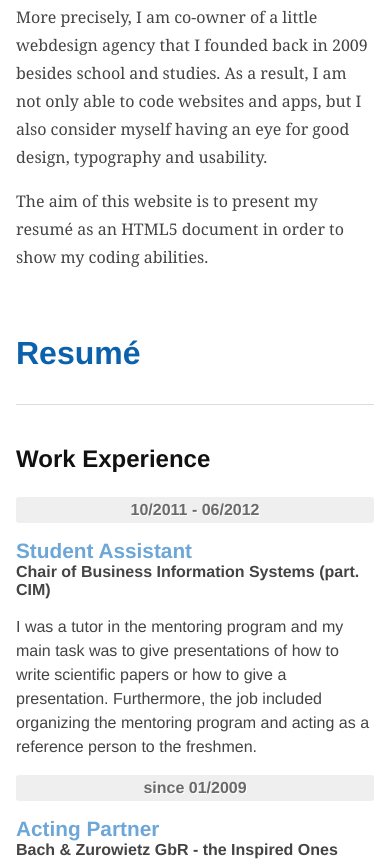
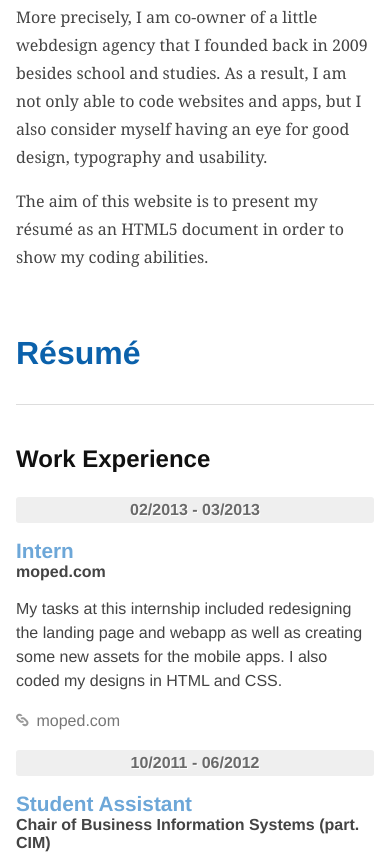
Before and after one commit to chbach/html5-cv, a plain HTML site: page index.html in a window 390 px wide. Shown: the part 951-1816 px from the top of the page. Drawn offline with Linux system fonts and the light colour scheme; a web font is replaced by a local one.

Commit message:
phone number added
Signed-off-by: Christoph Bach <christoph-bach@gmx.de>

```diff
--- a/index.html
+++ b/index.html
@@ -33,7 +33,7 @@
 			<li><a href="http://dribbble.com/chrisb"><i class="icon-link"></i> <span>Dribbble</span></a></li>
 		</ul>
 		<ul class="profiles">
-			<li><i class="icon-phone"></i> +46 76 / 900 4789</li>
+			<li><i class="icon-phone"></i> +49 176 / 6607 2227</li>
 		</ul>
 	</div>
 	<div class="desc">
@@ -41,14 +41,21 @@
 		While not directly related to my field of study, I however have several years of experience in developing websites, webapps and -platforms.</p>
 		<p>More precisely, I am co-owner of a little webdesign agency that I founded back in 2009 besides school and studies.
 		As a result, I am not only able to code websites and apps, but I also consider myself having an eye for good design, typography and usability.</p>
-		<p>The aim of this website is to present my resumé as an HTML5 document in order to show my coding abilities.</p>
+		<p>The aim of this website is to present my résumé as an HTML5 document in order to show my coding abilities.</p>
 	</div>
 </section>
 
 <section class="resume centered">
-	<h2><span class="line">Resumé</span></h2>
+	<h2><span class="line">Résumé</span></h2>
 	<section class="part cf">
 		<h3 class="part-heading">Work Experience</h3>
+		<div class="desc">
+			<div class="period">02/2013 - 03/2013</div>
+			<h4>Intern</h4>
+			<strong>moped.com</strong>
+			<p>My tasks at this internship included redesigning the landing page and webapp as well as creating some new assets for the mobile apps. I also coded my designs in HTML and CSS.</p>
+			<p><i class="icon-link"></i><a href="http://moped.com">moped.com</a></p>
+		</div>
 		<div class="desc">
 			<div class="period">10/2011 - 06/2012</div>
 			<h4>Student Assistant</h4>
@@ -124,5 +131,18 @@
 		<p><small>The source is on <a href="https://github.com/chbach/html5-cv">GitHub</a></small></p>
 	</div>
 </footer>
+<script type="text/javascript">
+
+  var _gaq = _gaq || [];
+  _gaq.push(['_setAccount', 'UA-3273474-1']);
+  _gaq.push(['_trackPageview']);
+
+  (function() {
+    var ga = document.createElement('script'); ga.type = 'text/javascript'; ga.async = true;
+    ga.src = ('https:' == document.location.protocol ? 'https://ssl' : 'http://www') + '.google-analytics.com/ga.js';
+    var s = document.getElementsByTagName('script')[0]; s.parentNode.insertBefore(ga, s);
+  })();
+
+</script>
 </body>
 </html>
```
